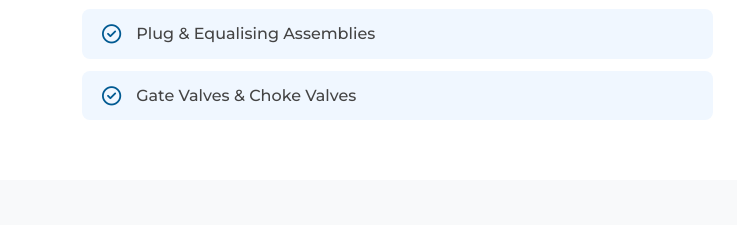
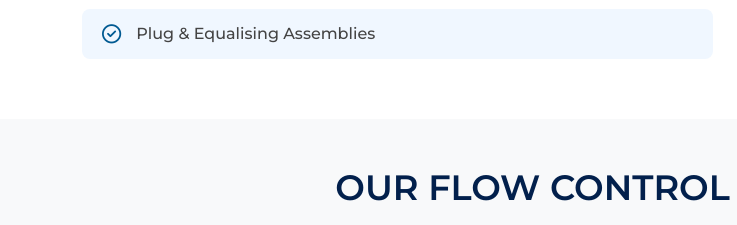
Before and after one commit to digicoyotes-web/scube-industry, a plain HTML site: page flow-control-equipment.html in a window 1280 px wide. Shown: the part 956-1181 px from the top of the page, 0-737 px from the left. Drawn offline with nearby package versions, Linux system fonts and the light colour scheme.

Commit message:
Remove Gate Valves & Choke Valves from KEY PRODUCTS section

```diff
--- a/flow-control-equipment.html
+++ b/flow-control-equipment.html
@@ -334,10 +334,6 @@
                         <i class="far fa-check-circle"></i>
                         <span>Plug & Equalising Assemblies</span>
                     </div>
-                    <div class="product-item">
-                        <i class="far fa-check-circle"></i>
-                        <span>Gate Valves & Choke Valves</span>
-                    </div>
                 </div>
             </div>
 
```
